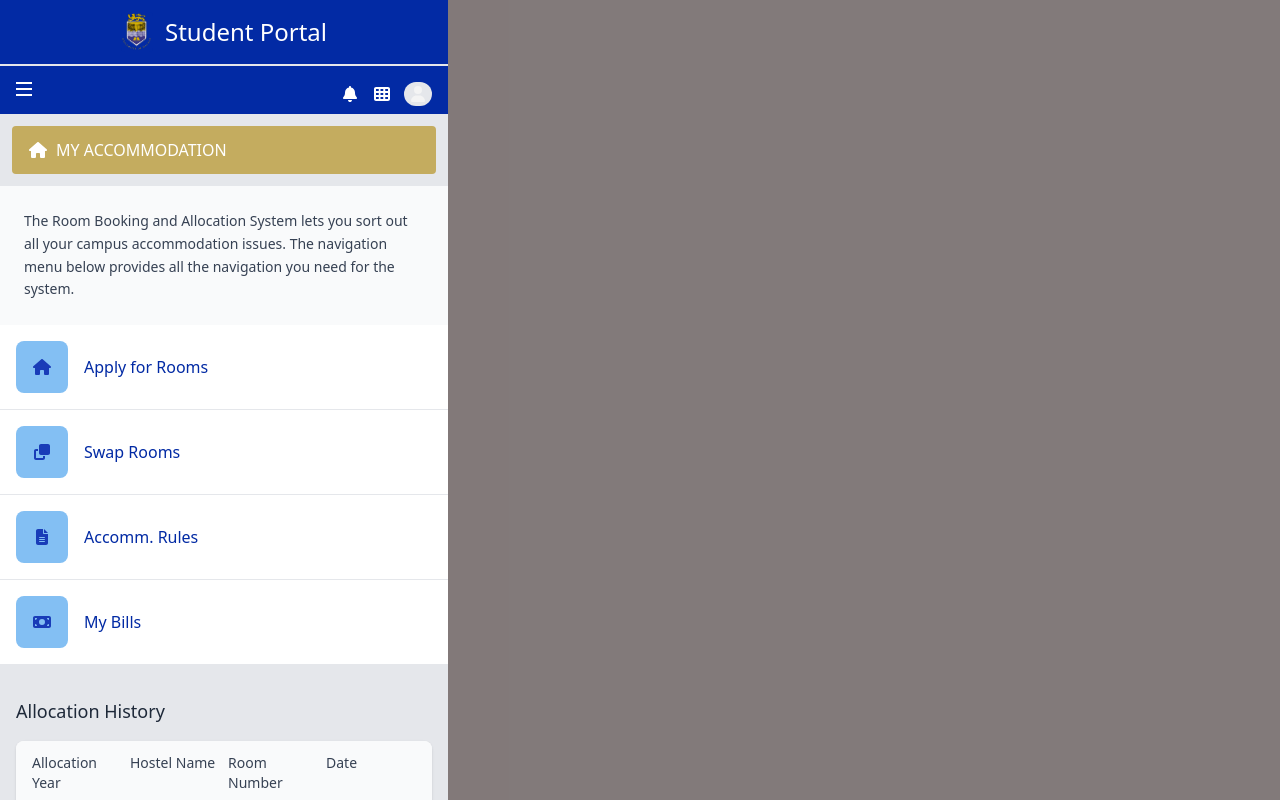
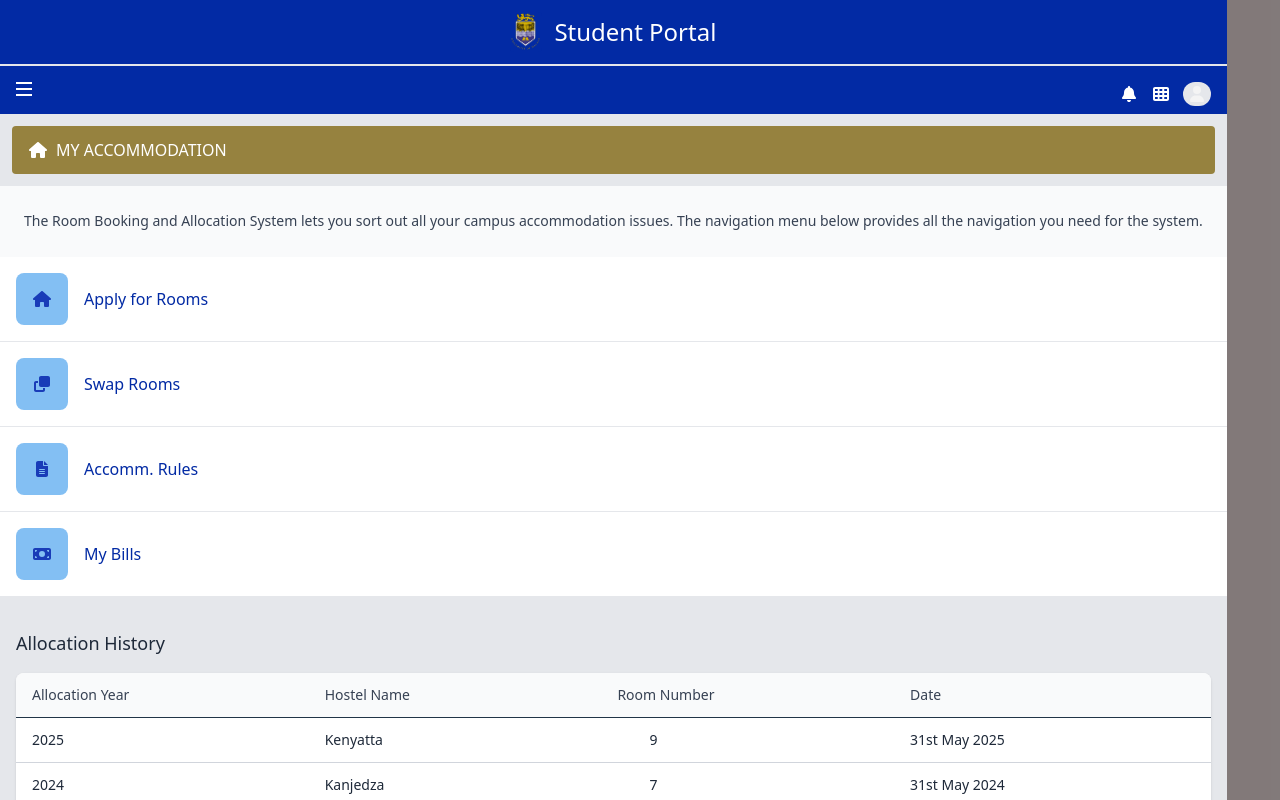
Before and after one commit to Benjamin-Manjolo/portalappsdownloads, a React (Vite) app: page / in a window 1280 px wide. Shown: the top 800 px of the page. Built offline with nearby package versions, Linux system fonts and the light colour scheme.

Commit message:
finakize

```diff
--- a/src/App.jsx
+++ b/src/App.jsx
@@ -6,7 +6,9 @@ import {
   faTableCells,
   faBell,
   faUser,
+  faSignOut,
   faClone,
+  faKey,
   faMoneyBill,
 } from "@fortawesome/free-solid-svg-icons";
 
@@ -15,10 +17,15 @@ export default function StudentPortalAccommodation() {
   const [lastLogin, setLastLogin] = useState("");
 
   const allocationData = [
-    { year: "2025", hostelName: "--", roomNumber: "--", date: "31st May 2024" },
+    {
+      year: "2025",
+      hostelName: "Kenyatta",
+      roomNumber: "9",
+      date: "31st May 2025",
+    },
     {
       year: "2024",
-      hostelName: "Hosteen",
+      hostelName: "Kanjedza",
       roomNumber: "7",
       date: "31st May 2024",
     },
@@ -26,7 +33,7 @@ export default function StudentPortalAccommodation() {
     { year: "2023", hostelName: "--", roomNumber: "--", date: "--" },
     {
       year: "2023",
-      hostelName: "Hosteen",
+      hostelName: "Mbelwa",
       roomNumber: "7",
       date: "20th April 2022",
     },
@@ -59,7 +66,7 @@ export default function StudentPortalAccommodation() {
   }, []);
 
   return (
-    <div className="max-w-full sm:max-w-md mx-auto bg-gray-200 min-h-screen px-2 sm:px-0">
+    <div className="max-w-screen mx-auto bg-gray-200 min-h-screen px-2 sm:px-0">
       {/* Header */}
       <div className="bg-[#022aa4] mb-0.5 text-white p-4">
         <div className="flex justify-evenly space-x-2.5">
@@ -106,27 +113,30 @@ export default function StudentPortalAccommodation() {
       {/* User Modal */}
       {showUserModal && (
         <div className="fixed top-20 right-4 sm:right-4 bg-[#022aa4] text-white rounded shadow-lg w-64 z-50 max-w-full sm:max-w-xs">
-          <div className="p-4 border-b border-gray-300">
-            <div className="font-semibold text-center text-sm sm:text-base">
-              BED/COM/02/21 - Benjamin Manjolo
+          <div className="p-6 border-b border-gray-300">
+            <div className="font-normal text-center text-[12px] ">
+              BED/COM/02/21 - Simeon Gama
             </div>
-            <div className="text-xs text-center mt-1">
+            <div className="text-[9px] text-center mt-1">
               Last Login: {lastLogin}
             </div>
           </div>
-          <div className="flex justify-between p-3 bg-[#c4ac5f] rounded-b">
-            <button className="bg-transparent text-white font-semibold py-1 px-2 rounded border border-white hover:bg-white hover:text-[#c4ac5f] transition text-xs sm:text-sm">
-              Change password
-            </button>
-            <button className="bg-transparent text-white font-semibold py-1 px-2 rounded border border-white hover:bg-white hover:text-[#c4ac5f] transition text-xs sm:text-sm">
-              Log out
-            </button>
+          <div className="bg-[#96823f] h-12 flex justify-start items-center ">
+            <div>
+              <span className="border-2 text-[12px] text-gray-700 border-gray-400 p-2 m-2">
+                <FontAwesomeIcon icon={faKey} />
+                Change password
+              </span>
+              <span className="border-2 text-[12px] text-gray-700 border-gray-400 p-2 m-2">
+                <FontAwesomeIcon icon={faSignOut} /> Log out
+              </span>
+            </div>
           </div>
         </div>
       )}
 
       {/* My Accommodation Banner */}
-      <div className="bg-[#c4ac5f] m-3 rounded-[4px] text-white px-4 py-3">
+      <div className="bg-[#96823f] m-3 rounded-[4px] text-white px-4 py-3">
         <div className="flex items-center space-x-2">
           <FontAwesomeIcon icon={faHome} className="w-5 h-5" />
           <span className="font-medium text-sm sm:text-base">
@@ -216,8 +226,8 @@ export default function StudentPortalAccommodation() {
             >
               <div className="grid grid-cols-4 gap-1 sm:gap-2 text-xs sm:text-sm text-gray-800">
                 <span>{item.year}</span>
-                <span>{item.hostelName}</span>
-                <span>{item.roomNumber}</span>
+                <span className="">{item.hostelName}</span>
+                <span className="ml-8">{item.roomNumber}</span>
                 <span>{item.date}</span>
               </div>
             </div>
```
